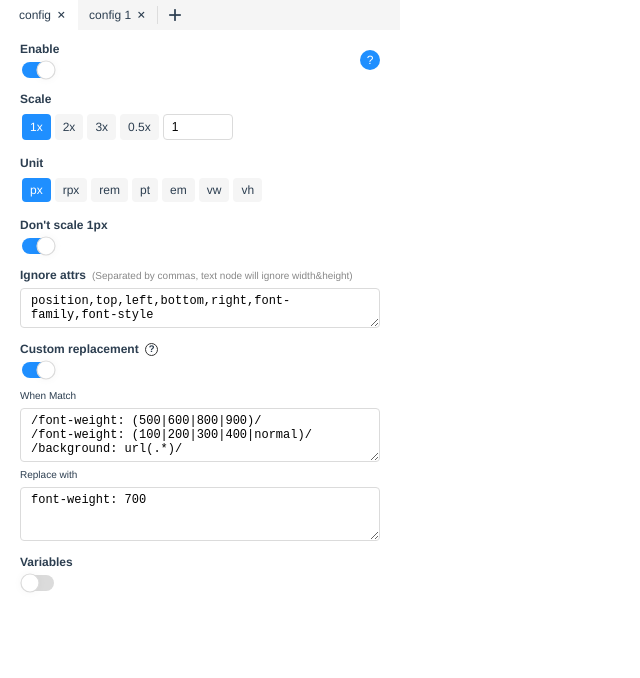
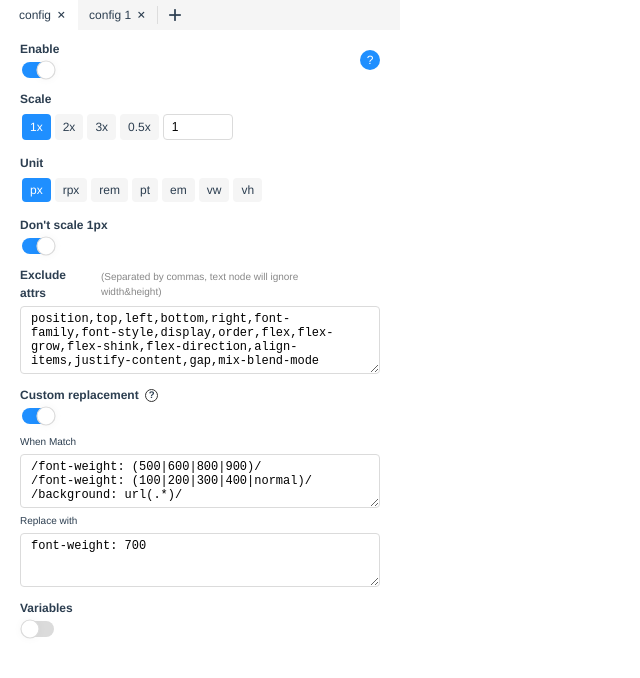
Before and after one commit to gnauhca/chrome-extension-copy-figma-css, a Vue app: page / in a window 1280 px wide. Shown: the top 678 px of the page, without its empty margins (0-640 px from the left). Built offline with nearby package versions, Linux system fonts and the light colour scheme.

Commit message:
update exclude attrs

```diff
--- a/public/js/change-copy-css.js
+++ b/public/js/change-copy-css.js
@@ -31,8 +31,8 @@ const setting = {
     'box-shadow',
     'text-shadow',
   ],
-  disableAttrsStr: 'position,top,left,bottom,right,font-family,font-style',
-  disableAttrs: 'position,top,left,bottom,right,font-family,font-style'.split(','),
+  disableAttrsStr: 'position,top,left,bottom,right,font-family,font-style,display,order,flex,flex-grow,flex-shink,flex-direction,align-items,justify-content,gap,mix-blend-mode',
+  disableAttrs: 'position,top,left,bottom,right,font-family,font-style,display,order,flex,flex-grow,flex-shink,flex-direction,align-items,justify-content,gap,mix-blend-mode'.split(','),
   unit: 'px',
   scale: 1,
   border1pxEnabled: true,
--- a/src/js/config.js
+++ b/src/js/config.js
@@ -14,7 +14,7 @@ const allAttrs = [
   'text-shadow',
   'filter',
 ];
-const disableAttrs = ['position', 'top', 'left', 'bottom', 'right', 'font-family', 'font-style'];
+const disableAttrs = 'position,top,left,bottom,right,font-family,font-style,display,order,flex,flex-grow,flex-shink,flex-direction,align-items,justify-content,gap,mix-blend-mode'.split(',');
 
 const defaultConfig = {
   id: 0,
--- a/src/locale/index.js
+++ b/src/locale/index.js
@@ -4,7 +4,7 @@ const locales = {
     scale: 'Scale',
     unit: 'Unit',
     ignore1px: "Don't scale 1px",
-    ignoreAttrs: 'Ignore attrs',
+    ignoreAttrs: 'Exclude attrs',
     ignoreAttrsTip: 'Separated by commas, text node will ignore width&height',
     customReplace: 'Custom replacement',
     customReplaceFrom: 'When Match',
```
Also changed, not shown: public/manifest.json.
